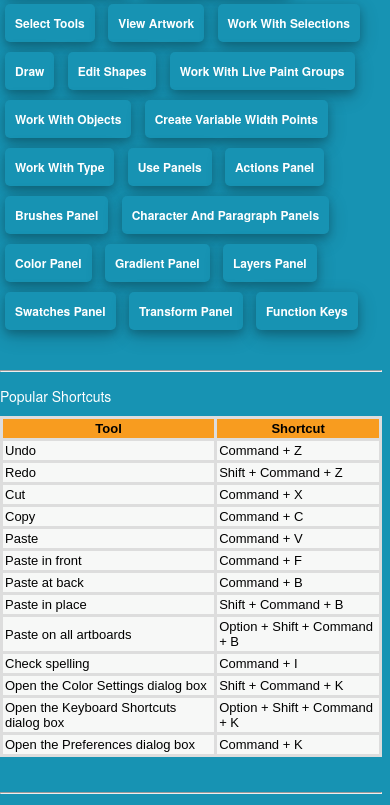
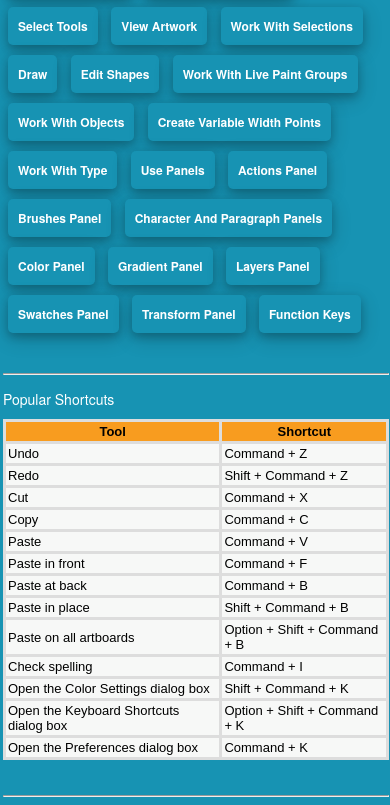
Before and after one commit to PyBest9/AI-Keyboard-shortcuts, a plain HTML site: page os.html in a window 390 px wide. Shown: the part 107-912 px from the top of the page. Drawn offline with Linux system fonts and the light colour scheme; some packages are replaced by stand-ins of ours.

Commit message:
Update os.css

```diff
--- a/css/os.css
+++ b/css/os.css
@@ -30,8 +30,8 @@ body {
     font-size:13px;
     height:100%;
     margin:0px;
-    padding:0px;
-   width:98%;
+    padding:3px;
+    width:99%;
     text-align: center;
 
 
```
